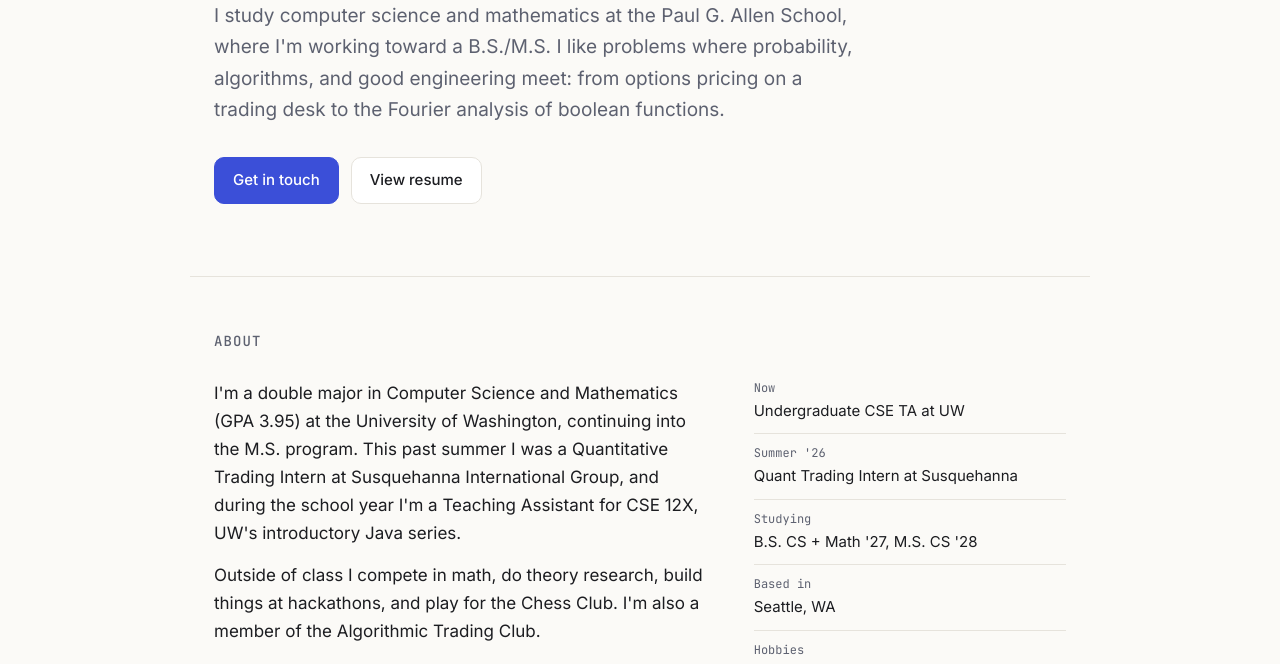
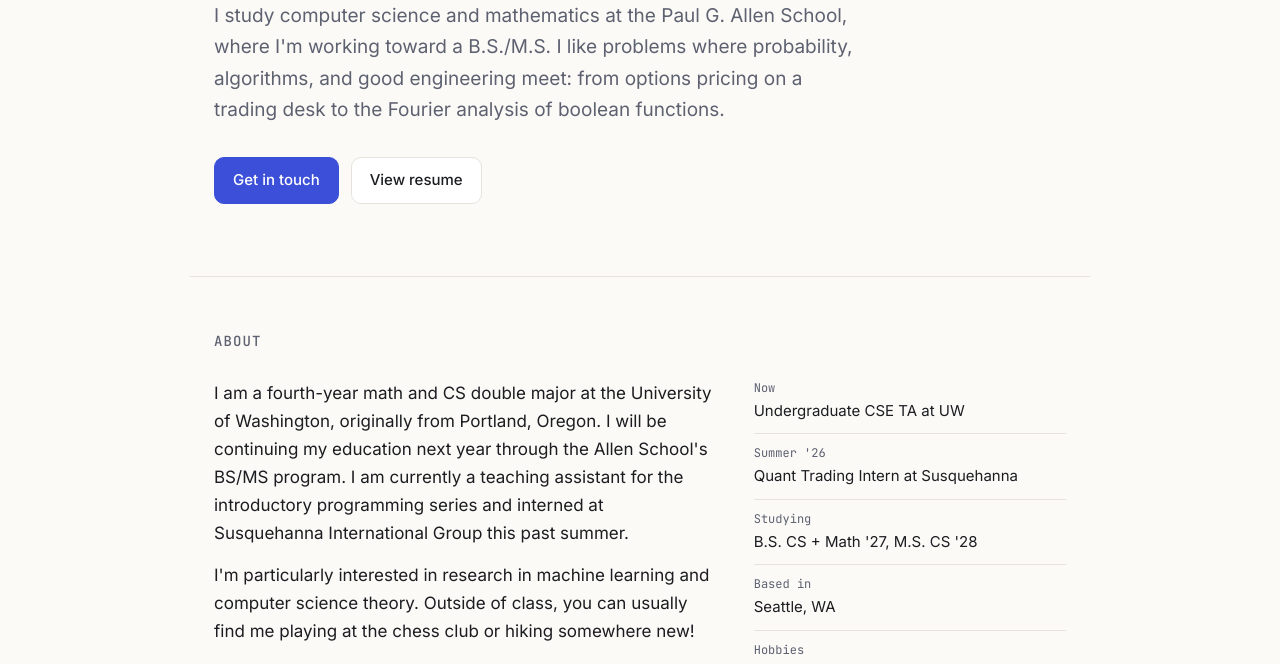
Before and after one commit to sdpandit/personal-website, a plain HTML site: page index.html in a window 1280 px wide. Shown: the part 287-951 px from the top of the page. Drawn offline with Linux system fonts and the light colour scheme.

Commit message:
Rewrite About section
Co-Authored-By: Claude Opus 5.5 <noreply@anthropic.com>
Claude-Session: https://claude.ai/code/session_01E4u1SqZngRGS58JQSdDi66

```diff
--- a/index.html
+++ b/index.html
@@ -45,14 +45,14 @@
       <div class="about-grid">
         <div>
           <p>
-            I'm a double major in Computer Science and Mathematics (GPA 3.95) at the University of Washington,
-            continuing into the M.S. program. This past summer I was a Quantitative Trading Intern at
-            Susquehanna International Group, and during the school year I'm a Teaching Assistant for
-            CSE 12X, UW's introductory Java series.
+            I am a fourth-year math and CS double major at the University of Washington, originally from
+            Portland, Oregon. I will be continuing my education next year through the Allen School's BS/MS
+            program. I am currently a teaching assistant for the introductory programming series and interned
+            at Susquehanna International Group this past summer.
           </p>
           <p>
-            Outside of class I compete in math, do theory research, build things at hackathons, and play
-            for the Chess Club. I'm also a member of the Algorithmic Trading Club.
+            I'm particularly interested in research in machine learning and computer science theory. Outside
+            of class, you can usually find me playing at the chess club or hiking somewhere new!
           </p>
         </div>
         <ul class="facts">
```
